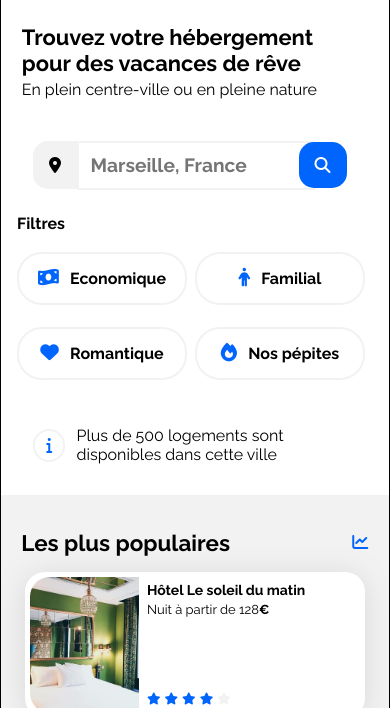
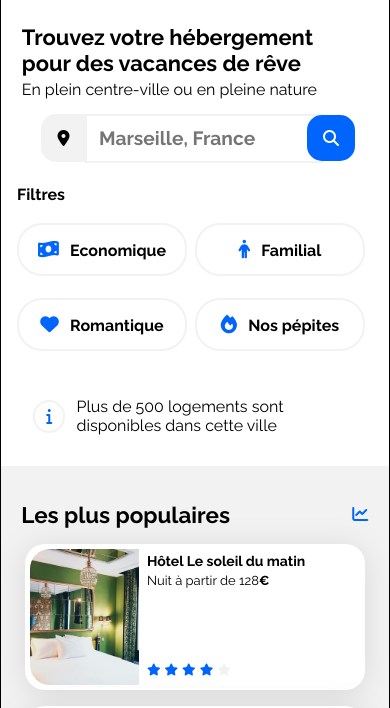
Before and after one commit to Sigfroy/OPC-projet3, a plain HTML site: page booki-starter-code/index.html in a window 390 px wide. Shown: the part 118-826 px from the top of the page. Drawn offline with Linux system fonts and the light colour scheme.

Commit message:
fix: bug on firefox searchbar not centered

```diff
--- a/booki-starter-code/css/style.css
+++ b/booki-starter-code/css/style.css
@@ -549,8 +549,7 @@ footer section p {
 
     /* filtre */
     .search-container {
-        padding: 1em 1em 1em 1.7em;
-        margin-top: 1.6em;
+        justify-content: center;
     }
 
     .form-container {
```
